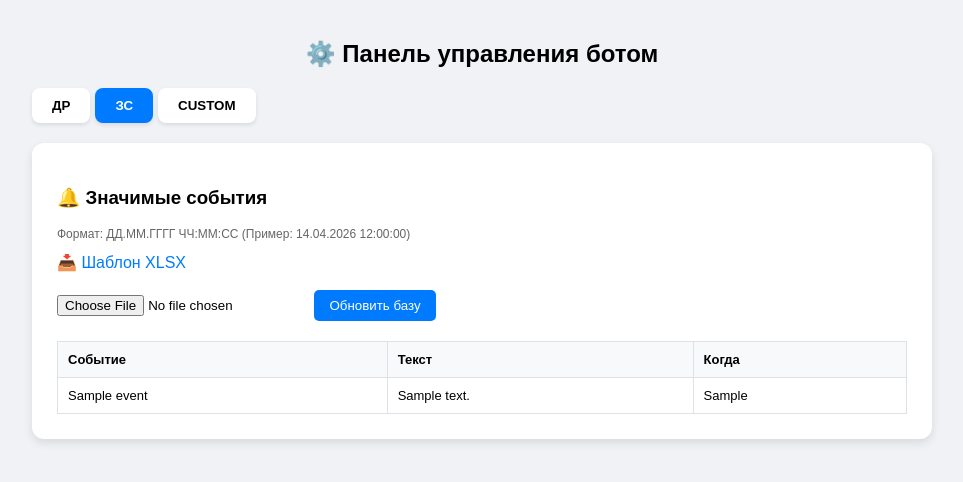
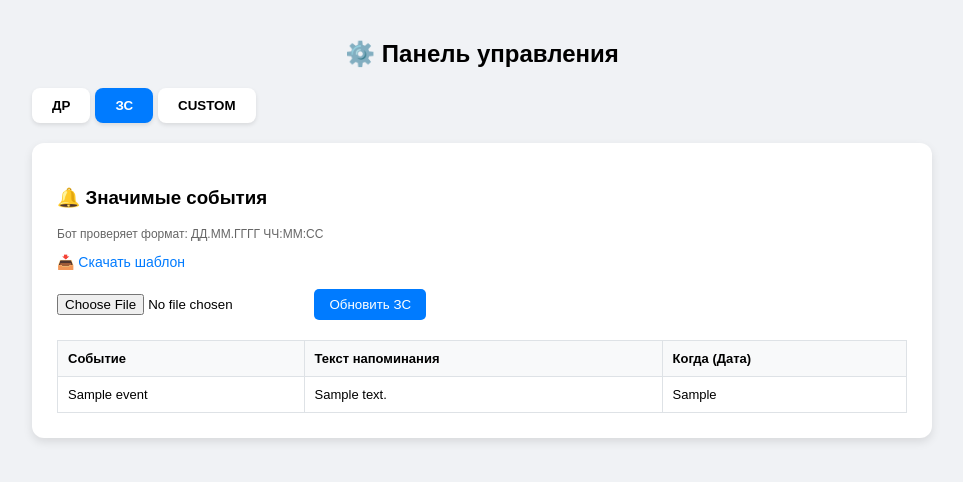
Before and after one commit to ankoriru/reminder, a Flask app: page / in a window 1280 px wide, after a click on "ЗС". Shown: the top 482 px of the page, without its empty margins (158-1121 px from the left). Run offline with Flask 3, Linux system fonts and the light colour scheme; the visitor is signed in with stand-in values (Sample User, id 1); tables that the repository leaves empty hold one stand-in row (values such as "Sample post").

Commit message:
Update index.html

```diff
--- a/templates/index.html
+++ b/templates/index.html
@@ -14,13 +14,11 @@
         table { width: 100%; border-collapse: collapse; margin-top: 20px; }
         th, td { border: 1px solid #dee2e6; padding: 10px; text-align: left; font-size: 13px; }
         th { background: #f8f9fa; }
-        .flash { background: #d4edda; color: #155724; padding: 12px; border-radius: 8px; margin-bottom: 20px; border: 1px solid #c3e6cb; }
-        .form-box { background: #f9f9f9; padding: 15px; border-radius: 8px; border: 1px solid #eee; margin-bottom: 20px; }
-        .btn-del { color: red; text-decoration: none; font-weight: bold; font-size: 16px; }
+        .flash { background: #d4edda; color: #155724; padding: 12px; border-radius: 8px; margin-bottom: 20px; }
     </style>
 </head>
 <body>
-    <h2 style="text-align: center;">⚙️ Панель управления ботом</h2>
+    <h2 style="text-align: center;">⚙️ Панель управления</h2>
 
     {% with messages = get_flashed_messages() %}
       {% if messages %}<div class="flash">{{ messages[0] }}</div>{% endif %}
@@ -35,13 +33,13 @@
     <div class="content">
         <div id="dr" class="tab active-tab">
             <h3>🎂 Дни Рождения</h3>
-            <a href="/download_template/dr" style="color:#007bff; text-decoration:none;">📥 Шаблон XLSX</a><br><br>
+            <a href="/download_template/dr" style="color:#007bff; text-decoration:none; font-size:14px;">📥 Скачать шаблон</a><br><br>
             <form action="/upload_dr" method="post" enctype="multipart/form-data">
                 <input type="file" name="file" accept=".xlsx" required>
-                <button type="submit" style="background:#007bff; color:white; border:none; padding:8px 15px; border-radius:5px; cursor:pointer;">Обновить список</button>
+                <button type="submit" style="background:#007bff; color:white; border:none; padding:8px 15px; border-radius:5px; cursor:pointer;">Обновить ДР</button>
             </form>
             <table>
-                <tr><th>ФИО</th><th>Должность</th><th>Отдел</th><th>Дата</th></tr>
+                <tr><th>ФИО</th><th>Должность</th><th>Отдел</th><th>Дата (ДД.ММ.ГГГГ)</th></tr>
                 {% for b in bdays %}
                 <tr><td>{{b.full_name}}</td><td>{{b.pos}}</td><td>{{b.dep}}</td><td>{{b.bday}}</td></tr>
                 {% endfor %}
@@ -50,14 +48,14 @@
 
         <div id="zs" class="tab">
             <h3>🔔 Значимые события</h3>
-            <p style="font-size: 12px; color: #666;">Формат: ДД.ММ.ГГГГ ЧЧ:ММ:СС (Пример: 14.04.2026 12:00:00)</p>
-            <a href="/download_template/zs" style="color:#007bff; text-decoration:none;">📥 Шаблон XLSX</a><br><br>
+            <p style="font-size: 12px; color: #666;">Бот проверяет формат: ДД.ММ.ГГГГ ЧЧ:ММ:СС</p>
+            <a href="/download_template/zs" style="color:#007bff; text-decoration:none; font-size:14px;">📥 Скачать шаблон</a><br><br>
             <form action="/upload_zs" method="post" enctype="multipart/form-data">
                 <input type="file" name="file" accept=".xlsx" required>
-                <button type="submit" style="background:#007bff; color:white; border:none; padding:8px 15px; border-radius:5px; cursor:pointer;">Обновить базу</button>
+                <button type="submit" style="background:#007bff; color:white; border:none; padding:8px 15px; border-radius:5px; cursor:pointer;">Обновить ЗС</button>
             </form>
             <table>
-                <tr><th>Событие</th><th>Текст</th><th>Когда</th></tr>
+                <tr><th>Событие</th><th>Текст напоминания</th><th>Когда (Дата)</th></tr>
                 {% for e in evs %}
                 <tr><td>{{e.event_name}}</td><td>{{e.reminder_text}}</td><td>{{e.dt}}</td></tr>
                 {% endfor %}
@@ -66,19 +64,15 @@
 
         <div id="custom" class="tab">
             <h3>✍️ Custom напоминания</h3>
-            <div class="form-box">
-                <form action="/add_custom" method="post">
-                    <label>Сообщение:</label><br>
-                    <textarea name="text" style="width:100%; height: 50px;" required></textarea><br><br>
-                    <label>Время:</label><br>
-                    <input type="datetime-local" name="dt" required style="width:100%; margin-bottom: 10px;"><br>
-                    <label>Повтор:</label>
-                    <select name="period" id="period-select" onchange="toggleDays()" style="width:100%; padding: 8px;">
+            <form action="/add_custom" method="post" style="background:#f9f9f9; padding:15px; border-radius:8px;">
+                <textarea name="text" style="width:100%; height:50px;" placeholder="Текст сообщения" required></textarea><br>
+                <input type="datetime-local" name="dt" required style="width:100%; margin:10px 0;"><br>
+                <select name="period" id="period-select" onchange="toggleDays()" style="width:100%; padding:8px;">
                     <option value="once">Единоразово</option>
                     <option value="workdays">Рабочие дни (Пн-Пт)</option>
-                        <option value="weekdays">Выбрать свои дни недели</option>
+                    <option value="weekdays">Выбрать дни недели</option>
                 </select>
-                    <div id="days-picker" style="display:none; margin-top:10px; padding: 10px; border: 1px dashed #ccc;">
+                <div id="days-picker" style="display:none; margin-top:10px; padding:10px; border:1px dashed #ccc;">
                     <label><input type="checkbox" name="days" value="0"> Пн</label>
                     <label><input type="checkbox" name="days" value="1"> Вт</label>
                     <label><input type="checkbox" name="days" value="2"> Ср</label>
@@ -86,17 +80,16 @@
                     <label><input type="checkbox" name="days" value="4"> Пт</label>
                     <label><input type="checkbox" name="days" value="5"> Сб</label>
                     <label><input type="checkbox" name="days" value="6"> Вс</label>
-                    </div><br><br>
-                    <button type="submit" style="background:#28a745; color:white; border:none; padding:10px 20px; border-radius:5px; cursor:pointer; width:100%;">💾 Сохранить</button>
+                </div><br>
+                <button type="submit" style="background:#28a745; color:white; border:none; width:100%; padding:10px; border-radius:5px; cursor:pointer; font-weight:bold;">💾 Сохранить</button>
             </form>
-            </div>
             <table>
-                <tr><th>Текст</th><th>Когда/Время</th><th>Удалить</th></tr>
+                <tr><th>Текст</th><th>Время</th><th>Удалить</th></tr>
                 {% for c in customs %}
                 <tr>
                     <td>{{c.text}}</td>
                     <td>{{c.dt}}</td>
-                    <td><a href="/delete_custom/{{c.id}}" class="btn-del" onclick="return confirm('Удалить?')">❌</a></td>
+                    <td><a href="/delete_custom/{{c.id}}" style="color:red; text-decoration:none;" onclick="return confirm('Удалить?')">❌</a></td>
                 </tr>
                 {% endfor %}
             </table>
```
Lines whose indentation alone changed are shown as unchanged.
